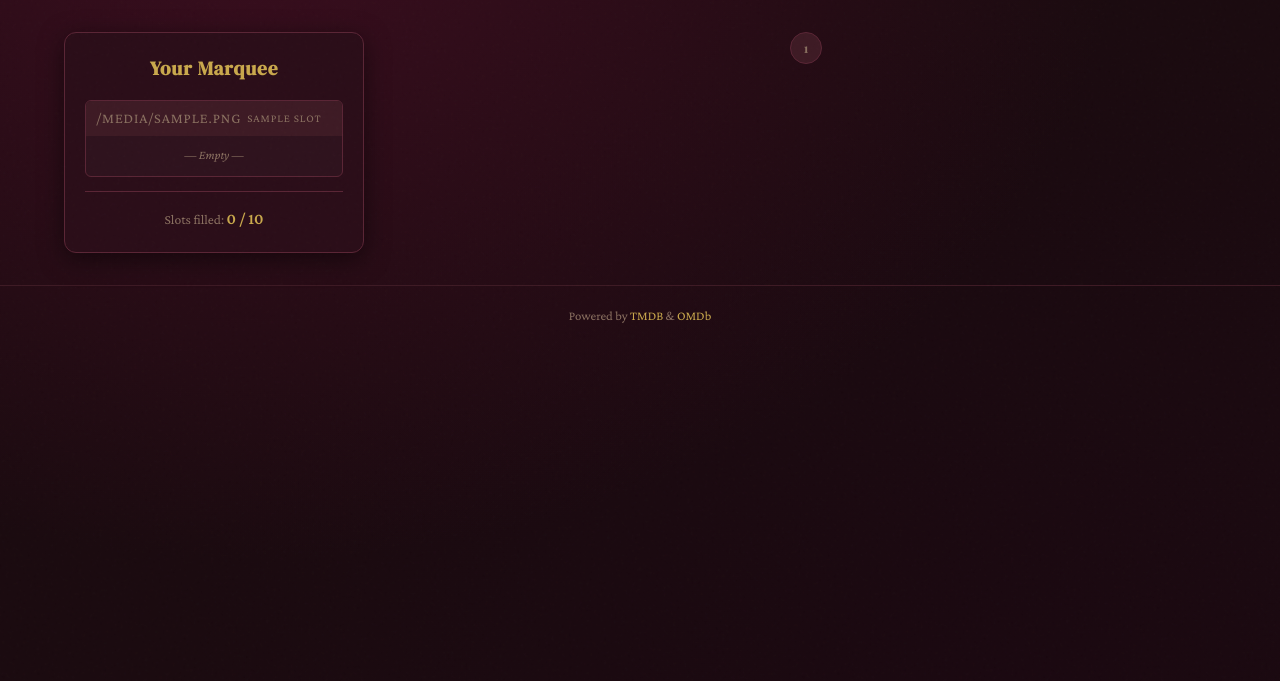
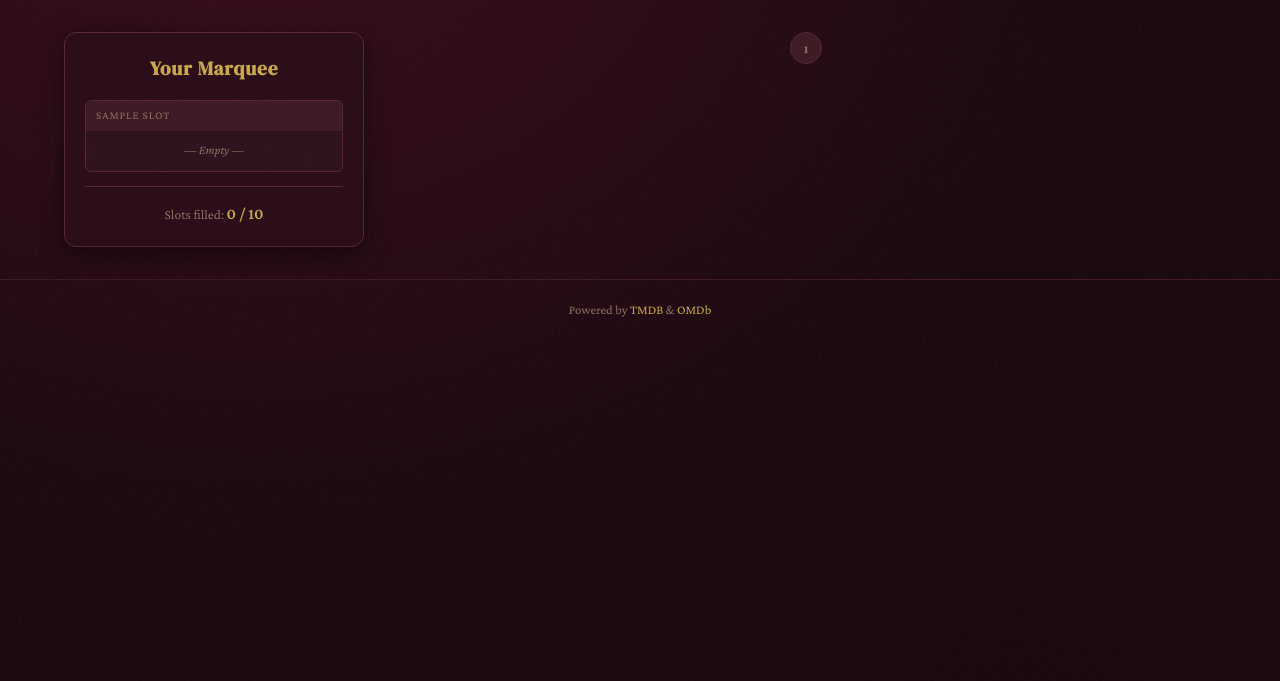
Before and after one commit to aidanivy/realwatcher, a Flask app: template templates/game.html in a window 1280 px wide. Shown: the part 119-800 px from the top of the page. Run offline with Flask 3, Linux system fonts and the light colour scheme; the template is opened without the code that fills it: most values are stand-ins (such as "Sample title", 1, 10 or a date in 2020); grey boxes marked "Sample" are stand-in pictures; some web fonts are replaced.

Commit message:
Removed emojis from slots

```diff
--- a/static/js/game.js
+++ b/static/js/game.js
@@ -186,7 +186,6 @@ function openSlotPicker(film) {
       <button class="picker-slot-btn ${eligible ? '' : 'disabled'}"
               data-slot="${slot.slot_number}"
               ${eligible ? '' : 'disabled'}>
-        <span>${slot.icon || '🎬'}</span>
         <span>${escHtml(slot.label)}</span>
         ${eligible ? '' : '<span style="margin-left:auto;font-size:.72rem;opacity:.6">Not eligible</span>'}
       </button>
--- a/templates/game.html
+++ b/templates/game.html
@@ -22,7 +22,6 @@
            data-slot="{{ slot.slot_number }}"
            data-genre="{{ slot.genre or '' }}">
         <div class="slot-label">
-          <span class="slot-icon">{{ slot.icon }}</span>
           <span>{{ slot.label }}</span>
         </div>
         {% if film %}
```
